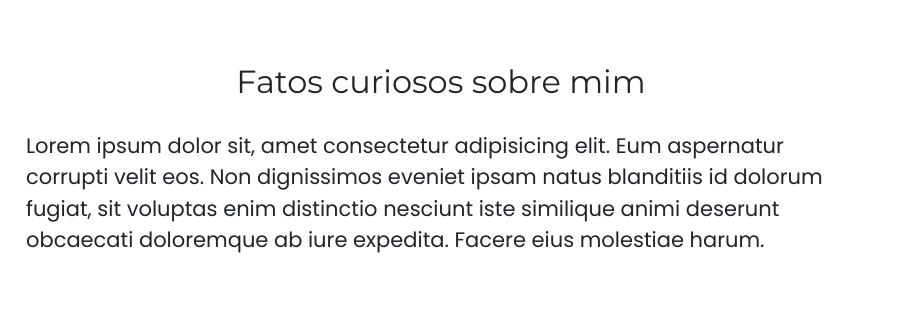
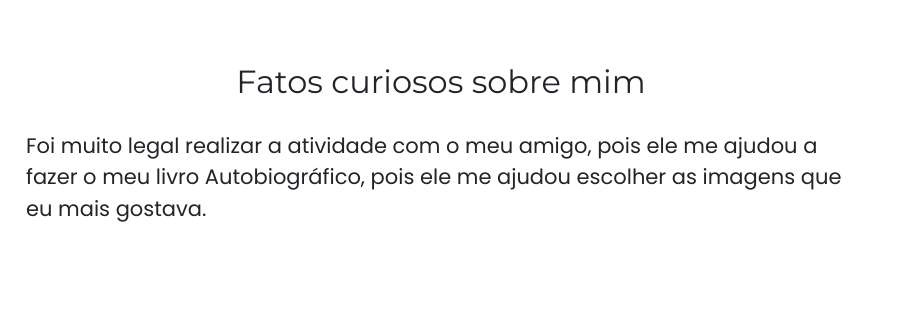
Before and after one commit to AlexandreShiotuki/Pet-Trampolim-Historias-nao-contadas, a plain HTML site: page HISTÓRIAS/História 4/h4.html in a window 1280 px wide. Shown: the part 164-484 px from the top of the page, 364-1280 px from the left. Drawn offline with nearby package versions, Linux system fonts and the light colour scheme; files whose address does not match are found by name.

Commit message:
Update h4.html

```diff
--- a/HISTORYS/História 4/h4.html
+++ b/HISTÓRIAS/História 4/h4.html
@@ -77,7 +77,7 @@
 
       <div class="about">
         <h2>Fatos curiosos sobre mim</h2>
-        <p id="p">Lorem ipsum dolor sit, amet consectetur adipisicing elit. Eum aspernatur corrupti velit eos. Non dignissimos eveniet ipsam natus blanditiis id dolorum fugiat, sit voluptas enim distinctio nesciunt iste similique animi deserunt obcaecati doloremque ab iure expedita. Facere eius molestiae harum.</p>
+        <p id="p">Foi muito legal realizar a atividade com o meu amigo, pois ele me ajudou a fazer o meu livro Autobiográfico, pois ele me ajudou escolher as imagens que eu mais gostava. </p>
       </div>
     </div>
     <footer>
```
